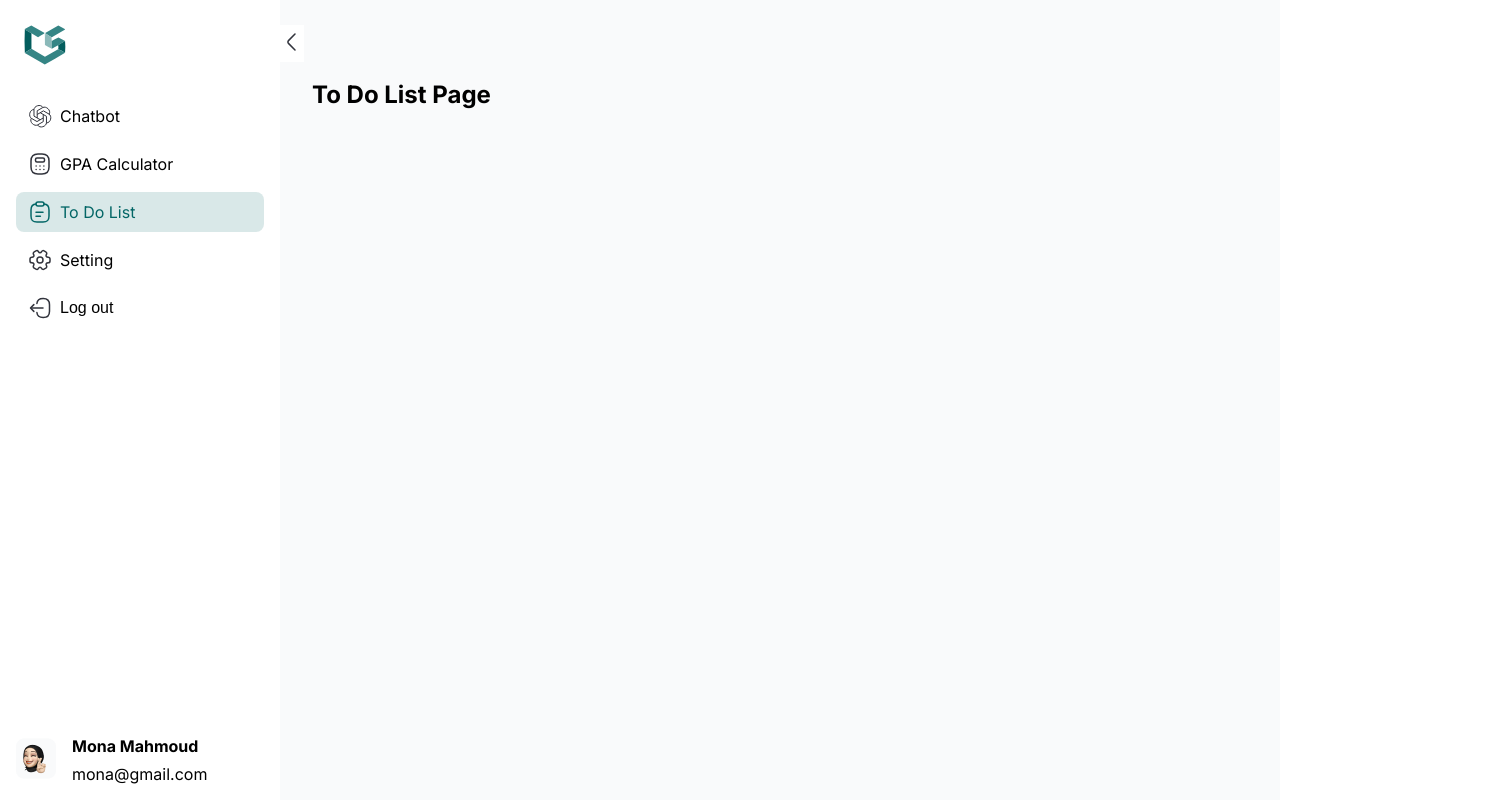
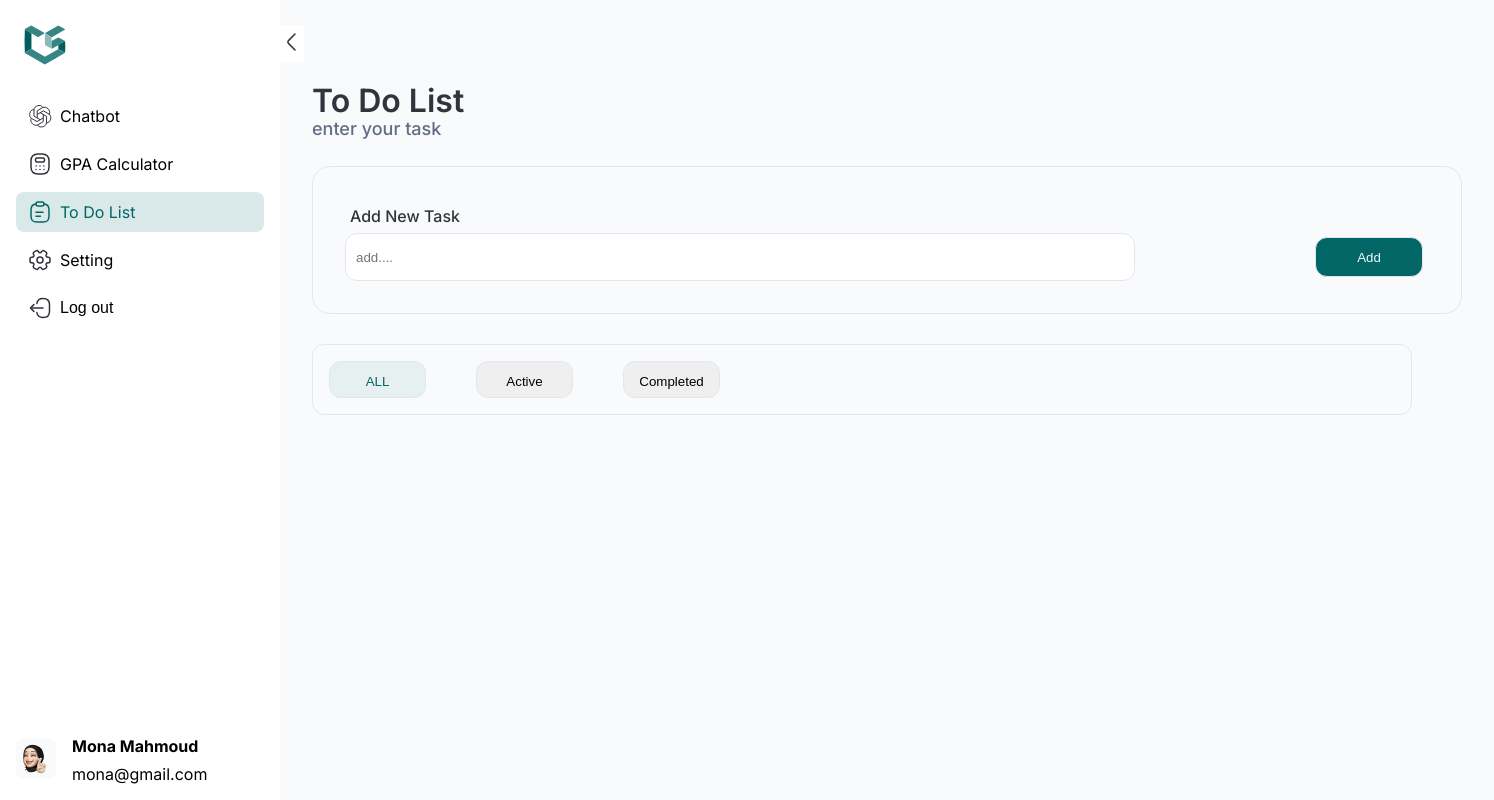
Before and after one commit to samirbobo/Chatbot, a React (Vite) app: page /to-do-list in a window 1280 px wide. Shown: the whole page, 1494 px wide, since content can reach past the window. Built offline with nearby package versions, Linux system fonts and the light colour scheme; sample sign-in values are in the browser's storage.

Commit message:
add toDoList page

```diff
--- a/package.json
+++ b/package.json
@@ -12,7 +12,9 @@
   "dependencies": {
     "react": "^18.2.0",
     "react-dom": "^18.2.0",
-    "react-router-dom": "^6.22.3"
+    "react-icons": "^5.0.1",
+    "react-router-dom": "^6.22.3",
+    "shortid": "^2.2.16"
   },
   "devDependencies": {
     "@types/react": "^18.2.64",
--- a/src/Pages/ToDoList.jsx
+++ b/src/Pages/ToDoList.jsx
@@ -1,21 +1,186 @@
-import { useEffect, useState } from "react";
+import { useEffect,useRef, useState } from "react";
 import Loading from "../components/Loading";
+import { CiEdit } from "react-icons/ci";
+import { CiSquareRemove } from "react-icons/ci";
+import "../styles/toDoList.css";
+import shortid from "shortid";
+
+
 export default function ToDoList() {
   const [loading, setLoading] = useState(true);
   useEffect(() => {
     setLoading(true);
     const time = setTimeout(() => {
       setLoading(false);
-    }, 2000);
+    }, 20);
     return () => {
       clearTimeout(time);
     };
   }, []);
+
+
+
+  const [todo, setTodo] = useState("");
+  let [todos, setTodos] = useState([]);
+  const [todoToShow,setTodoToShow]=useState("all");
+  const[activeButton,setActiveButton]=useState(null);
+  const [editId, setEditId] = useState(0);
+  const[modalOpen,setModalOpen]=useState(false);
+  const [todoId,setTodoId]=useState(null);
+
+  const handleSubmit = (e) => {
+    e.preventDefault();
+
+    if (editId) {
+      const editTodo = todos.find((i) => i.id === editId);
+
+      const updatedTodos = todos.map((t) =>
+        t.id === editTodo.id
+          ? (t = { id: t.id, todo, complete :  t.complete })
+          : { id: t.id, todo: t.todo,complete :  t.complete },
+
+
+      );
+      setTodos(updatedTodos);
+      setEditId(0);
+      setTodo("");
+      return;
+    }
+
+    if (todo !== "") {
+
+      setTodos([{ id: `${todo}-${Date.now()}`, todo,complete:false}, ...todos]);
+
+      setTodo("");
+    }
+  };
+
+
+
+  const handleDelete = (id) => {
+    const delTodo = todos.filter((to) => to.id !== id);
+    setTodos([...delTodo]);
+    setTodoId(null)
+    closeDialog()
+
+  };
+
+
+  const closeDialog=()=>{
+    setModalOpen(false);
+  }
+
+
+
+
+  const toggleComplete = id =>{
+    setTodos(todos.map(t =>{
+        if (t.id === id){
+
+            return {
+                ...t,
+                complete : ! t.complete
+            }
+         }else{
+             return t
+         }
+    }))
+}
+
+const handleEdit = (id) => {
+    const editTodo = todos.find((i) => i.id === id);
+    setTodo(editTodo.todo);
+    setEditId(id);
+  };
+
+
+  const updateTodoToShow = (s,index)=>{
+    setTodoToShow(s)
+    setActiveButton(index);
+  }
+
+  if(todoToShow === "active"){
+    todos = todos.filter(t => (!t.complete));
+
+ }else if(todoToShow === "complete"){
+    todos = todos.filter(t => (t.complete));
+ }
+
+
+
   return loading ? (
     <div className="center-loading">
       <Loading />
     </div>
   ) : (
-    <h2>To Do List Page</h2>
+    <div>
+      <div className="div-tittle">
+        <h2 className="tittle">To Do List</h2>
+        <span className="min-tittle" >enter your task</span>
+      </div>
+
+
+        <div className="adding">
+          <h5 className="add-tittle">Add New Task</h5>
+          <form onSubmit={handleSubmit}>
+            <input className="value-input" type="text"
+            value={todo}
+            onChange={(e) => setTodo(e.target.value)} placeholder="add...."/>
+            <button className="btn-add" type="submit"> {editId ? "Edit" : "Add"}</button>
+          </form>
+        </div>
+
+      <div className="tasks">
+      <div className="bar-tasks">
+          <button style={{marginRight:"50px",border:"1px solid #E2E6EE",borderRadius:"12px",width:"97px",height:"37px",padding:"12px",cursor:"pointer"}}
+             onClick={()=> updateTodoToShow("all",0)} className={activeButton===0||activeButton===null?'true-btn':''}>ALL</button>
+          <button style={{marginRight:"50px",border:"1px solid #E2E6EE",borderRadius:"12px",width:"97px",height:"37px",padding:"12px",cursor:"pointer"}}
+           onClick={()=> updateTodoToShow("active",1)} className={activeButton===1?'true-btn':''}>Active</button>
+          <button style={{marginRight:"50px",border:"1px solid #E2E6EE",borderRadius:"12px",width:"97px",height:"37px",padding:"12px",cursor:"pointer"}}
+           onClick={()=> updateTodoToShow("complete",2)} className={activeButton===2?'true-btn':''}>Completed</button>
+        </div>
+        <ul>
+          {todos.map((t)=>{
+            return(
+              <div key={t.id} className="item">
+                <div className="first-item" >
+
+                  <input className="check-item" type="checkbox" onChange={()=>toggleComplete(t.id)} checked={t.complete}></input>
+
+                  <li className="task" key={t.id} style={{textDecoration: t.complete ? "line-through" : ""}} >{t.todo}</li>
+                 </div>
+                 <div  className="sec-item">
+                  <CiEdit  className="edit" size={25} onClick={() => handleEdit(t.id)}/>
+                  <CiSquareRemove  className="trash" size={25} onClick={() => {
+                    setModalOpen(true)
+                    setTodoId(t.id)
+                  }} />
+                 </div>
+              </div>
+            )
+
+
+          })}
+        </ul>
+      </div>
+
+
+
+      {
+     modalOpen&&(<div className='back'>
+      <div className='allert'>
+        <div className="top-allert">
+          <CiSquareRemove className="end-trash"/>
+          <h2 className="msg-sure">Are you sure you want to delete the task?</h2>
+        </div>
+        <div className="bottom-allert" >
+          <button className="btn-sure" onClick={closeDialog}> No</button>
+          <button className="btn-sure" onClick={() => handleDelete(todoId)}> Yes</button>
+        </div>
+      </div>
+    </div>
+
+  )}
+    </div>
   );
 }
--- a/src/styles/toDoList.css
+++ b/src/styles/toDoList.css
@@ -0,0 +1,241 @@
+.div-tittle{
+    width: 153px;
+    height: 86px;
+    Top: 108px;
+    left: 360px;
+    padding: 8px,0,8px,0;
+    gap: 8px;
+}
+
+.min-tittle{
+    color:  #626C83;
+    width: 153px;
+    height: 27px;
+    font-family: Inter;
+    font-size: 18px;
+    font-weight: 500;
+    line-height: 27px;
+    text-align: left;
+}
+
+.tittle{
+    width: 153px;
+    height: 35px;
+    font-family: Inter;
+    font-size: 32px;
+    font-weight: 600;
+    line-height: 41.6px;
+    text-align: left;
+    color: #32343D;
+}
+
+/* ------------------------------------------------------------------------------------ */
+
+.adding{
+    border: 1px solid #E2E6EE ;
+    border-radius: 18px;
+    padding: 32px;
+    width: 1150px;
+}
+
+.add-tittle{
+    font-family: Inter;
+    font-size: 16px;
+    font-weight: 500;
+    line-height: 24px;
+    text-align: left;
+    color: #32343D;
+    padding: 5px;
+}
+
+
+.value-input{
+    border: 1px solid #E2E6EE ;
+    border-radius: 12px;
+    padding: 10px;
+    width: 790px;
+    height: 48px;
+}
+
+.btn-add{
+width: 108px;
+height:40px;
+padding: 8px 14px 8px 14px;
+border: 1px solid #E2E6EE ;
+border-radius: 12px;
+margin-left: 180px;
+background-color:#036666;
+color: aliceblue;
+cursor: pointer;
+}
+
+.btn-add:hover{
+    opacity: 0.8;
+}
+
+.tasks{
+    border: 1px solid #E2E6EE ;
+    border-radius: 12px;
+    width: 1100px;
+    margin-top: 30px;
+
+}
+
+.bar-tasks{
+    height: 69px;
+    padding: 16px;
+}
+
+.true-btn{
+    background-color: #E6F0F0;
+    color: #036666;
+}
+
+#a{
+    background-color: #32343D;
+}
+
+.item{
+    display: flex;
+    height: 50px;
+    width: 100%;
+    justify-content: space-between;
+}
+.item:nth-child(odd){
+    background-color: #f2f2f2;
+}
+
+.first-item{
+    display: flex;
+    /* justify-content: space-between; */
+    align-items: center;
+    cursor: pointer;
+}
+
+
+
+.sec-item{
+    display: flex;
+    align-items: center;
+    /* justify-content: space-between; */
+}
+
+.check-item{
+    width: 24px;
+    height: 24px;
+    padding: 3px 0px 0px 0px;
+    margin: 15px;
+    gap: 0px;
+    border: 1px solid #E2E6EE ;
+    border-radius: 4px 0px 0px 0px;
+    border: 1px 0px 0px 0px;
+    opacity: 0px;
+    accent-color: #036666;
+    cursor: pointer;
+}
+
+.task{
+    /* width: 200px; */
+    overflow-wrap: break-word;
+    list-style-type:none;
+    margin: 15px;
+}
+
+.edit{
+    margin: 15px;
+    cursor: pointer;
+    width: 24px;
+    height: 24px;
+}
+.edit:hover{
+    opacity: 0.5;
+}
+.trash{
+    margin: 15px;
+    cursor: pointer;
+    width: 24px;
+    height: 24px;
+}
+.trash:hover{
+    color: red;
+}
+/* ------------------------------------------------------------- */
+.back{
+    position: fixed;
+    background-color: #0E0E0E47;
+    top: 0;
+    bottom: 0;
+    right: 0;
+    left: 0;
+  }
+  .allert{
+    position: absolute;
+    top: 50%;
+    left: 50%;
+    transform: translate(-50%,-50%);
+    background: #FFFFFF;
+    padding: 32px;
+    border-radius: 20px;
+    width: 412px;
+    height: 272px;
+    gap: 16px;
+  }
+
+  .top-allert{
+    width: 332px;
+    height: 188px;
+    padding: 16px;
+    gap: 16px;
+  }
+
+  .end-trash{
+    width: 33.33px;
+    height: 33.33px;
+    display: block;
+    margin: auto;
+    gap: 0px;
+    border: 1.5px 0px 0px 0px;
+    color: #EF233C;
+  }
+
+  .msg-sure{
+    width: 300px;
+    height: 68px;
+    margin-top: 25px;
+    font-family: Inter;
+    font-size: 24px;
+    font-weight: 600;
+    line-height: 33.6px;
+    text-align: center;
+  }
+
+  .bottom-allert{
+    width: 348px;
+    height: 44px;
+    gap: 12px;
+    opacity: 0px;
+
+  }
+
+  .btn-sure{
+    font-family: Inter;
+    font-size: 17px;
+    font-weight: 400;
+    line-height: 22px;
+    letter-spacing: -0.40799999237060547px;
+    text-align: center;
+    width: 168px;
+    height: 44px;
+    padding: 11px 16px 11px 16px;
+    gap: 10px;
+    border: 0.5px 0px 0px 0px;
+    opacity: 0px;
+    border: 0.5px solid #3C3C435C;
+    background: #FFFFFF;
+    margin-right: 6px;
+    cursor: pointer;
+  }
+
+  .btn-sure:hover{
+    color: #036666;
+  }
```
Also changed, not shown: 1 other file (tests, documents, lock files or other folders).
